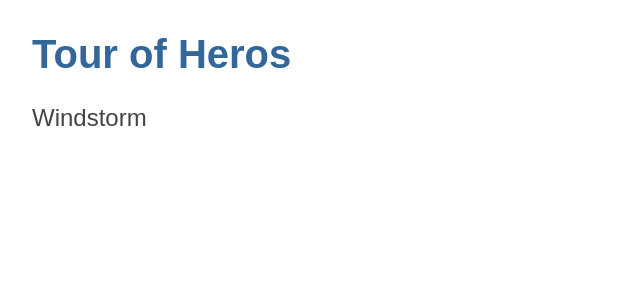
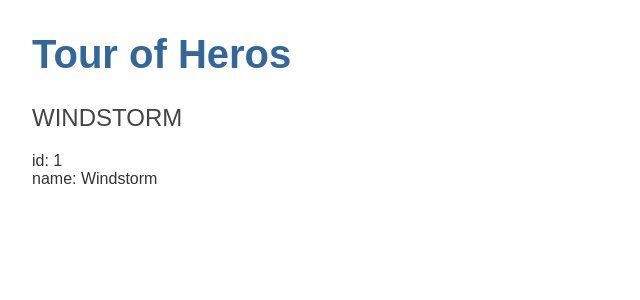
Before and after one commit to praveendias1180/angular-tour-of-heroes, an Angular app: page / in a window 1280 px wide. Shown: the top 300 px of the page, without its empty margins (0-640 px from the left). Built offline with nearby package versions, Linux system fonts and the light colour scheme.

Commit message:
Interfacing the heros

```diff
--- a/src/app/heroes/heroes.component.html
+++ b/src/app/heroes/heroes.component.html
@@ -1 +1,3 @@
-<h2>{{hero}}</h2>
+<h2>{{hero.name | uppercase}}</h2>
+<div><span>id: </span>{{hero.id}}</div>
+<div><span>name: </span>{{hero.name}}</div>
--- a/src/app/heroes/heroes.component.ts
+++ b/src/app/heroes/heroes.component.ts
@@ -1,4 +1,5 @@
 import { Component, OnInit } from '@angular/core';
+import { Hero } from '../hero';
 
 @Component({
   selector: 'app-heroes',
@@ -7,7 +8,10 @@ import { Component, OnInit } from '@angular/core';
 })
 export class HeroesComponent implements OnInit {
 
-  hero = 'Windstorm'
+  hero: Hero = {
+    id: 1,
+    name: 'Windstorm'
+  }
 
   constructor() { }
 
```
